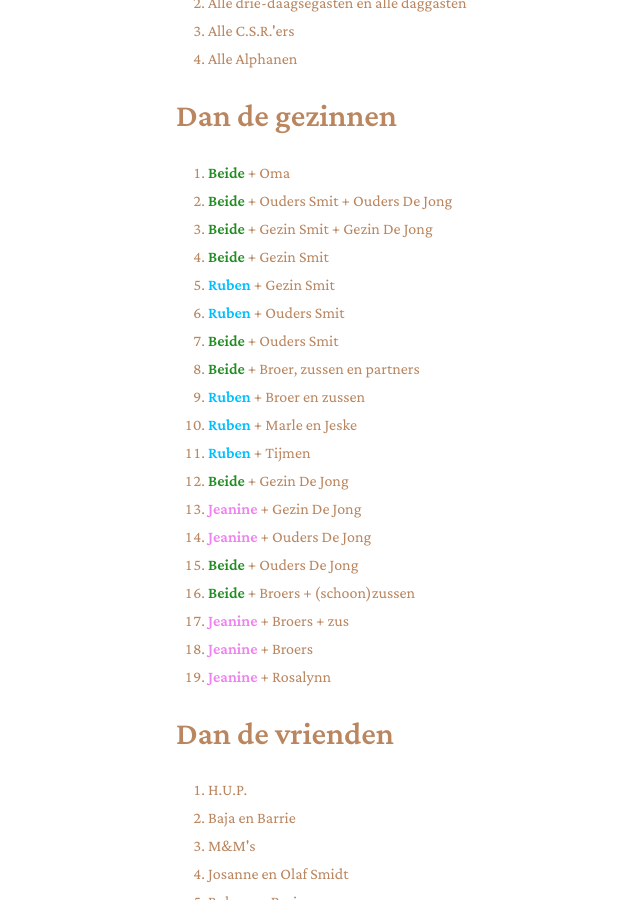
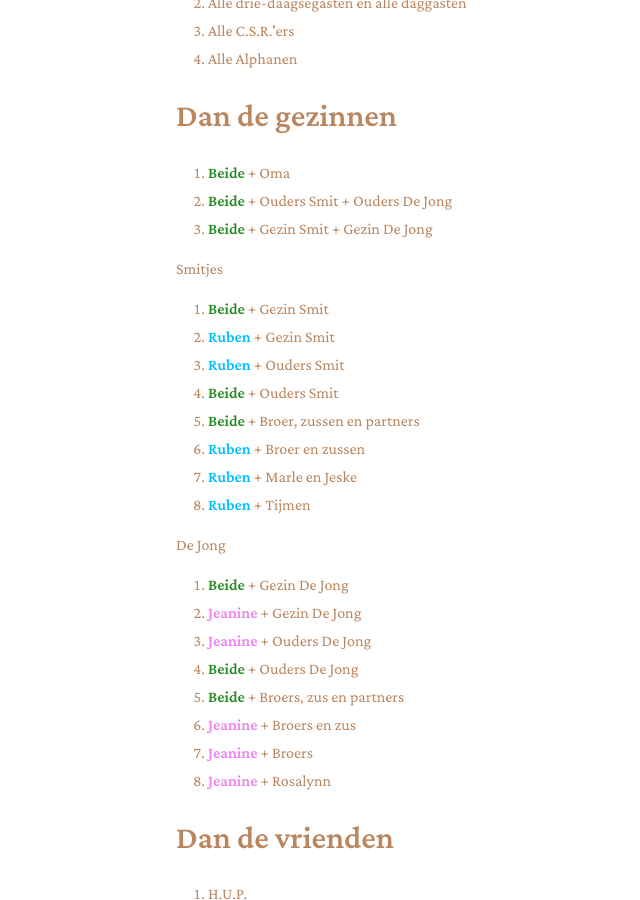
Before and after one commit to RubenSmit/bruiloftjeanineenruben.nl, a Jekyll site: the page built from fotovolgorde.markdown, in a window 1280 px wide and 900 px high, scrolled down 1021 px. Shown: the whole window, without its empty margins (32-672 px from the left). Built offline with Jekyll 4.4.1, drawn with Linux system fonts in a browser that asks for light colours.

Commit message:
Fix layout

```diff
--- a/fotovolgorde.markdown
+++ b/fotovolgorde.markdown
@@ -17,11 +17,16 @@ En trek uiteraard je mooiste smoeltje op de foto ;)
     <li>Alle Alphanen</li>
 </ol>
 
+
 ## Dan de gezinnen
 <ol>
     <li><b style="color: forestgreen;">Beide</b> + Oma</li>
     <li><b style="color: forestgreen;">Beide</b> + Ouders Smit + Ouders De Jong</li>
     <li><b style="color: forestgreen;">Beide</b> + Gezin Smit + Gezin De Jong</li>
+</ol>
+
+Smitjes
+<ol>
     <li><b style="color: forestgreen;">Beide</b> + Gezin Smit</li>
     <li><b style="color: deepskyblue;">Ruben</b> + Gezin Smit</li>
     <li><b style="color: deepskyblue;">Ruben</b> + Ouders Smit</li>
@@ -30,16 +35,19 @@ En trek uiteraard je mooiste smoeltje op de foto ;)
     <li><b style="color: deepskyblue;">Ruben</b> + Broer en zussen</li>
     <li><b style="color: deepskyblue;">Ruben</b> + Marle en Jeske</li>
     <li><b style="color: deepskyblue;">Ruben</b> + Tijmen</li>
+</ol>
+
+De Jong
+<ol>
     <li><b style="color: forestgreen;">Beide</b> + Gezin De Jong</li>
     <li><b style="color: violet;">Jeanine</b> + Gezin De Jong</li>
     <li><b style="color: violet;">Jeanine</b> + Ouders De Jong</li>
     <li><b style="color: forestgreen;">Beide</b> + Ouders De Jong</li>
-    <li><b style="color: forestgreen;">Beide</b> + Broers + (schoon)zussen</li>
-    <li><b style="color: violet;">Jeanine</b> + Broers + zus</li>
+    <li><b style="color: forestgreen;">Beide</b> + Broers, zus en partners</li>
+    <li><b style="color: violet;">Jeanine</b> + Broers en zus</li>
     <li><b style="color: violet;">Jeanine</b> + Broers</li>
     <li><b style="color: violet;">Jeanine</b> + Rosalynn</li>
 </ol>
-
 
 ## Dan de vrienden
 <ol>
```
